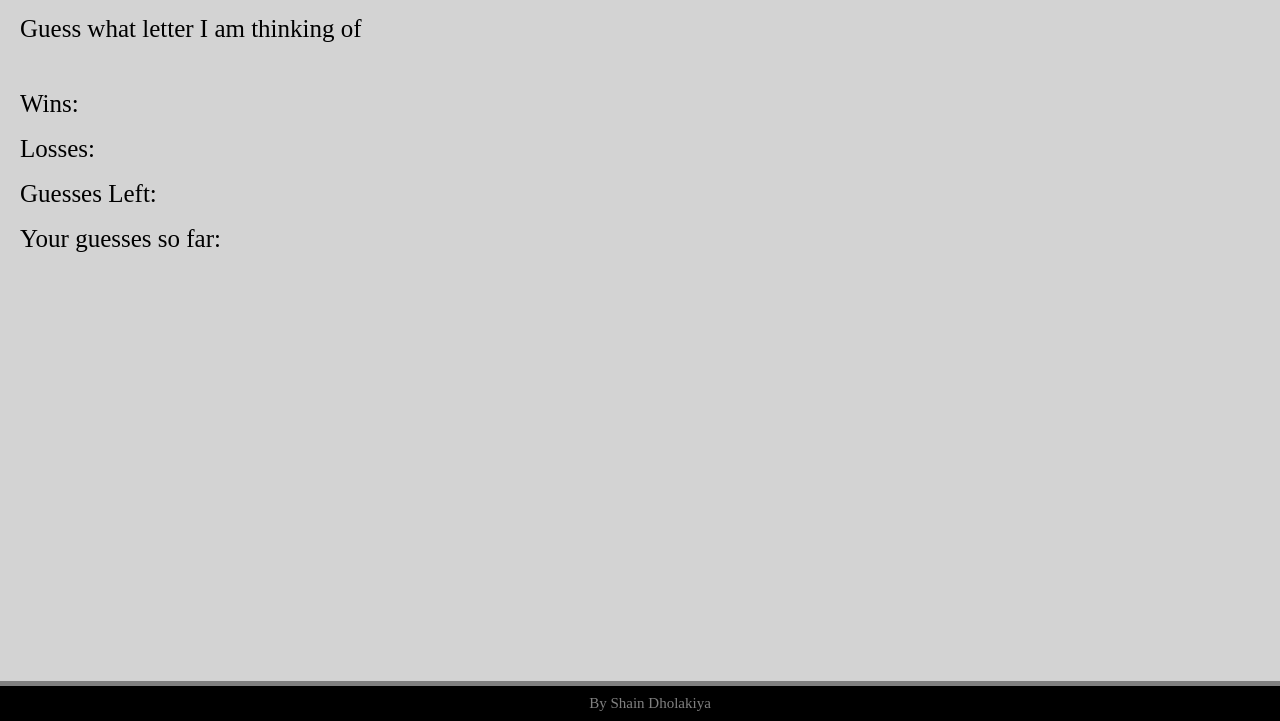
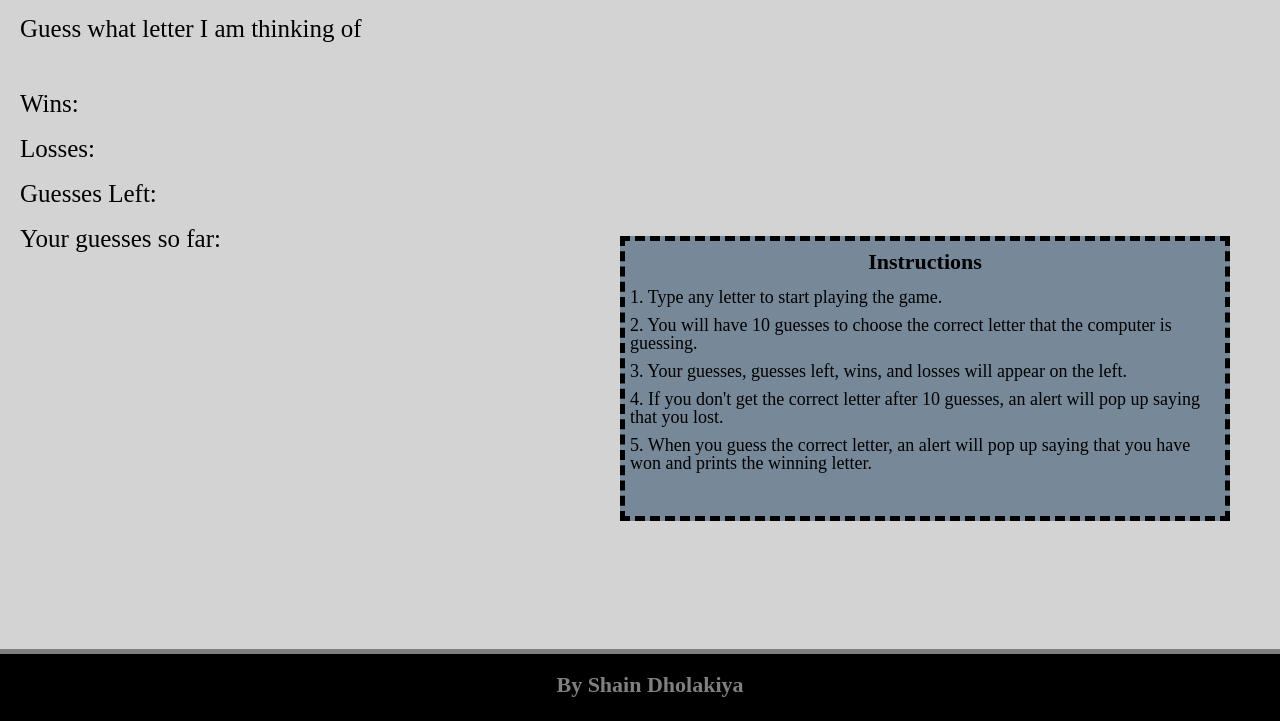
Before and after one commit to ShainDholakiya/Psychic-Game, a plain HTML site: page index.html in a window 1280 px wide. Shown: the part 79-800 px from the top of the page. Drawn offline with Linux system fonts and the light colour scheme.

Commit message:
initial site files

```diff
--- a/assets/css/style.css
+++ b/assets/css/style.css
@@ -16,6 +16,27 @@ h2 {
     margin: 20px;
     font-size: 25px;
 }
+.instructions {
+    width: 600px;
+    height: 275px;
+    border: dashed 5px black;
+    background-color: lightslategray;
+    position: fixed;
+    right: 50px;
+    bottom: 200px;
+}
+h3 {
+    text-align: center;
+    margin-bottom: 15px;
+    font-size: 22px;
+    font-weight: bold;
+    margin-top: 10px;
+}
+p {
+    font-size: 18px;
+    margin-bottom: 10px;
+    margin-left: 5px;
+}
 footer {
     background-color: black;
     color: grey;
--- a/assets/javascript/game.js
+++ b/assets/javascript/game.js
@@ -9,8 +9,6 @@ var guessesLeft = 10;
 var guessesSoFar = 0;
 
 var guessedLetters = [];
-
-alert("Click any letter to guess which letter the computer is thinking of");
 
 document.onkeyup = function (event) {
 
--- a/index.html
+++ b/index.html
@@ -30,6 +30,22 @@
 
     <script type="text/javascript" src="assets/javascript/game.js"></script>
 
+    <div class = "instructions">
+
+        <h3>Instructions</h3>
+
+            <p>1. Type any letter to start playing the game.</p>
+
+            <p>2. You will have 10 guesses to choose the correct letter that the computer is guessing.</p>
+
+            <p>3. Your guesses, guesses left, wins, and losses will appear on the left.</p>
+
+            <p>4. If you don't get the correct letter after 10 guesses, an alert will pop up saying that you lost.</p>
+
+            <p>5. When you guess the correct letter, an alert will pop up saying that you have won and prints the winning letter.</p>
+
+    </div>
+
 </body>
 
 <footer>
```
